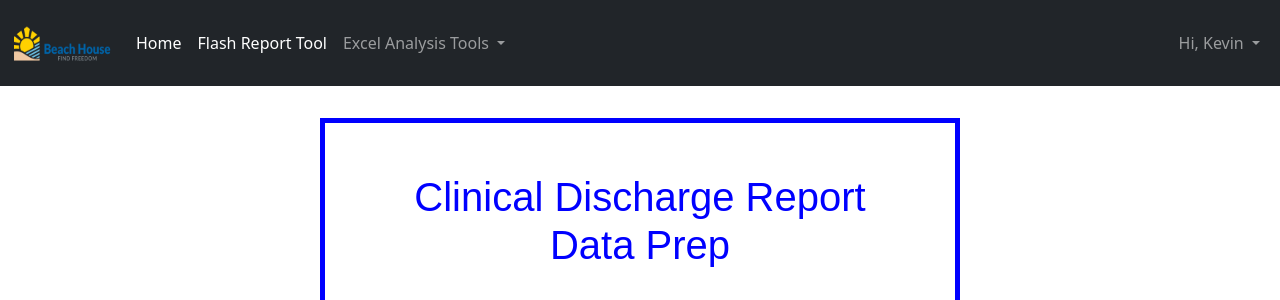
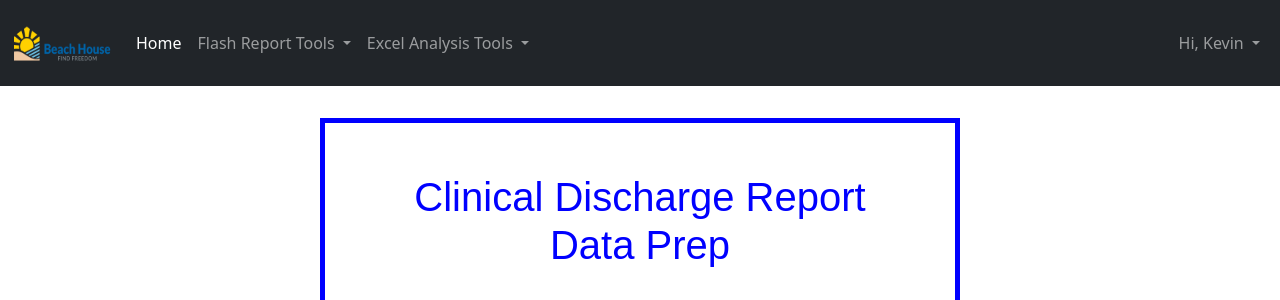
Before and after one commit to keberelf058725/BH_Django_Project, a Django app: page /clinical/ in a window 1280 px wide. Shown: the top 300 px of the page. Run offline with Django 4.2, Linux system fonts and the light colour scheme; a user stored in the database is signed in.

Commit message:
Updates 7/31/2022

```diff
--- a/BH_DJANGO/templates/base.html
+++ b/BH_DJANGO/templates/base.html
@@ -33,9 +33,19 @@
                 <li class="nav-item">
                     <a class="nav-link active" aria-current="page" href="{% url 'home' %}">Home</a>
                 </li>
-                <li class="nav-item">
-                    <a class="nav-link active" aria-current="page" href="{% url 'flash_tools' %}">Flash Report Tool</a>
+                <li class="nav-item dropdown">
+                    <a class="nav-link dropdown-toggle" href="#" id="navbarDropdown" role="button"
+                       data-bs-toggle="dropdown" aria-expanded="false"> Flash Report Tools </a>
+                    <ul class="dropdown-menu" aria-labelledby="navbarDropdown">
+                        <li>
+                        <li class="nav-item dropdown">
+                            <a class="dropdown-item" aria-current="page" href="{% url 'flash_tools' %}">Flash Report
+                                Editor</a>
                         </li>
+                        <li class="nav-item dropdown">
+                            <a class="dropdown-item" aria-current="page" href="{% url 'flash' %}">Flash Lookup</a>
+                        </li>
+                        </ul>
                         <li class="nav-item dropdown">
                             <a class="nav-link dropdown-toggle" href="#" id="navbarDropdown" role="button"
                                data-bs-toggle="dropdown" aria-expanded="false"> Excel Analysis Tools </a>
@@ -43,14 +53,13 @@
                                 <li>
                                     {% if perms.pages.view_nurse %}
                                 <li class="nav-item dropdown">
-                            <a class="dropdown-item" aria-current="page" href="{% url 'viv' %}">Vivitrol Count</a>
+                                    <a class="dropdown-item" aria-current="page" href="{% url 'viv' %}">Vivitrol
+                                        Count</a>
                                 </li>
                                 {% endif %}
                                 <li class="nav-item dropdown">
-                            <a class="dropdown-item" aria-current="page" href="{% url 'flash' %}">Flash Lookup</a>
-                        </li>
-                        <li class="nav-item dropdown">
-                            <a class="dropdown-item" aria-current="page" href="{% url 'clinical' %}">Clinical DC Report</a>
+                                    <a class="dropdown-item" aria-current="page" href="{% url 'clinical' %}">Clinical DC
+                                        Report</a>
                                 </li>
                                 <li>
                                     <hr class="dropdown-divider">
@@ -80,6 +89,7 @@
 </nav>
 <style>
 h1 {text-align: center;}
+
 </style>
 <h1></h1>
 <br>
```
Also changed, not shown: BH_DJANGO/db.sqlite3. Lines whose indentation alone changed are shown as unchanged.
